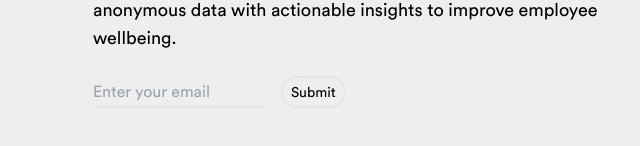
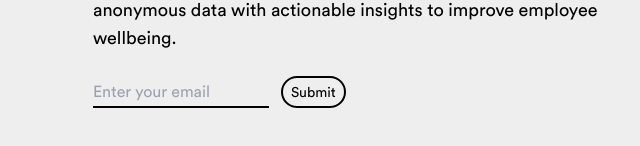
Before and after one commit to awj5/mood-web, a Next.js app: page / in a window 1280 px wide. Both pictures are taken after a click on the button "Get notified". Shown: the part 402-548 px from the top of the page, without its empty margins (315-955 px from the left). Built offline with nearby package versions, Linux system fonts and the light colour scheme.

Commit message:
Update Form.tsx

```diff
--- a/src/components/Form.tsx
+++ b/src/components/Form.tsx
@@ -29,13 +29,13 @@ export default function Form() {
           <input
             type="email"
             name="email"
-            className="w-44 rounded-none border-b-2 bg-background font-sans outline-none"
+            className="w-44 rounded-none border-b-2 border-foreground bg-background font-sans outline-none"
             placeholder="Enter your email"
             required
           />
 
           <button
-            className="rounded-full border-2 px-2 py-1 font-sans text-sm hover:opacity-50 active:opacity-25"
+            className="rounded-full border-2 border-foreground px-2 py-1 font-sans text-sm hover:opacity-50 active:opacity-25"
             disabled={state.submitting}
           >
             Submit
```
